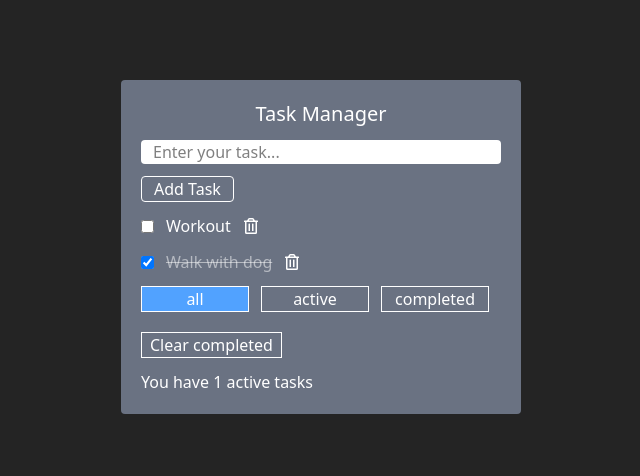
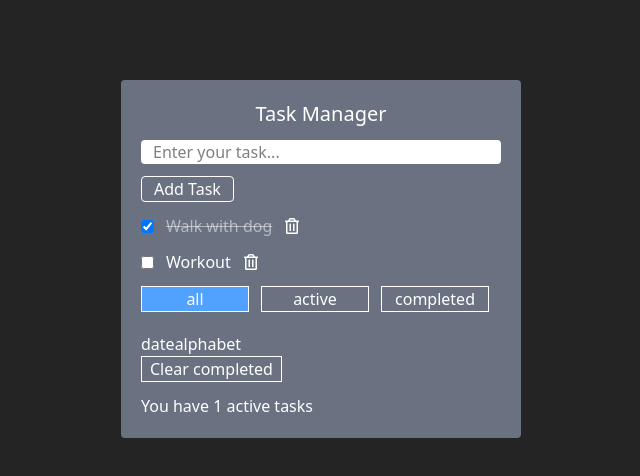
Before and after one commit to Vladimir-Bukhanov/Task-manager, a React (Vite) app: page / in a window 1280 px wide. Shown: the top 476 px of the page, without its empty margins (319-959 px from the left). Built offline with nearby package versions, Linux system fonts and the light colour scheme.

Commit message:
feat: add buttons to sort tasks

```diff
--- a/package.json
+++ b/package.json
@@ -11,6 +11,7 @@
   },
   "dependencies": {
     "@tailwindcss/vite": "^4.1.18",
+    "framer-motion": "^12.34.2",
     "react": "^19.2.0",
     "react-dom": "^19.2.0",
     "react-icons": "^5.5.0",
--- a/src/App.tsx
+++ b/src/App.tsx
@@ -4,6 +4,8 @@ import type { ITask } from './types/task'
 import TaskForm from './components/TaskForm'
 import FilterButtons from './components/FilterButtons'
 import type { FilterType } from './types/filter'
+import type { SortType } from './types/sort'
+import SortedButtons from './components/SortedButtons'
 
 const initialTasks: ITask[] = [
   {
@@ -36,8 +38,9 @@ export default function App() {
   const [filter, setFilter] = useState<FilterType>(() => {
 
     return (localStorage.getItem('filter') as FilterType || "all")
+  })
 
-  })
+  const [sort, setSort] = useState<SortType>("date")
 
   useEffect(() => {
     localStorage.setItem('tasks', JSON.stringify(tasks))
@@ -87,6 +90,14 @@ export default function App() {
     )))
   }
 
+  const sortedTasks = [...filteredTasks].sort((a, b) => {
+
+    if (sort === "alphabet") {
+      return a.title.localeCompare(b.title)
+    }
+    return b.id - a.id
+  })
+
   const clear = () => {
     setTasks(prev => prev.filter(task => !task.completed))
   }
@@ -102,7 +113,7 @@ export default function App() {
         addTask={addTask}
       />
       <TaskList
-        tasks={filteredTasks}
+        tasks={sortedTasks}
         onDelete={onDelete}
         toggleChange={toggleCompleted}
         onEdit={onEdit}
@@ -110,6 +121,9 @@ export default function App() {
       <FilterButtons
         onFilterChange={setFilter}
         currentBtn={filter}
+      />
+      <SortedButtons
+        onSort={setSort}
       />
       <button
         className='cursor-pointer border px-2 hover:bg-gray-400 ease duration-200 mb-3'
--- /dev/null
+++ b/src/components/SortedButtons.tsx
@@ -0,0 +1,22 @@
+
+import type { SortType } from '../types/sort'
+
+interface ISort {
+	onSort: (sortItem: SortType) => void
+}
+
+export default function SortedButtons({onSort}: ISort) {
+
+	return (
+		<div>
+			{(["date", "alphabet"] as SortType[]).map(sortItem =>
+			<button
+				key={sortItem}
+				onClick={() => onSort(sortItem)}
+			>
+				{sortItem}
+			</button>
+			)}
+		</div>
+	)
+}
--- /dev/null
+++ b/src/types/sort.ts
@@ -0,0 +1 @@
+export type SortType = "alphabet" | "date"
```
Also changed, not shown: 1 other file (tests, documents, lock files or other folders).
